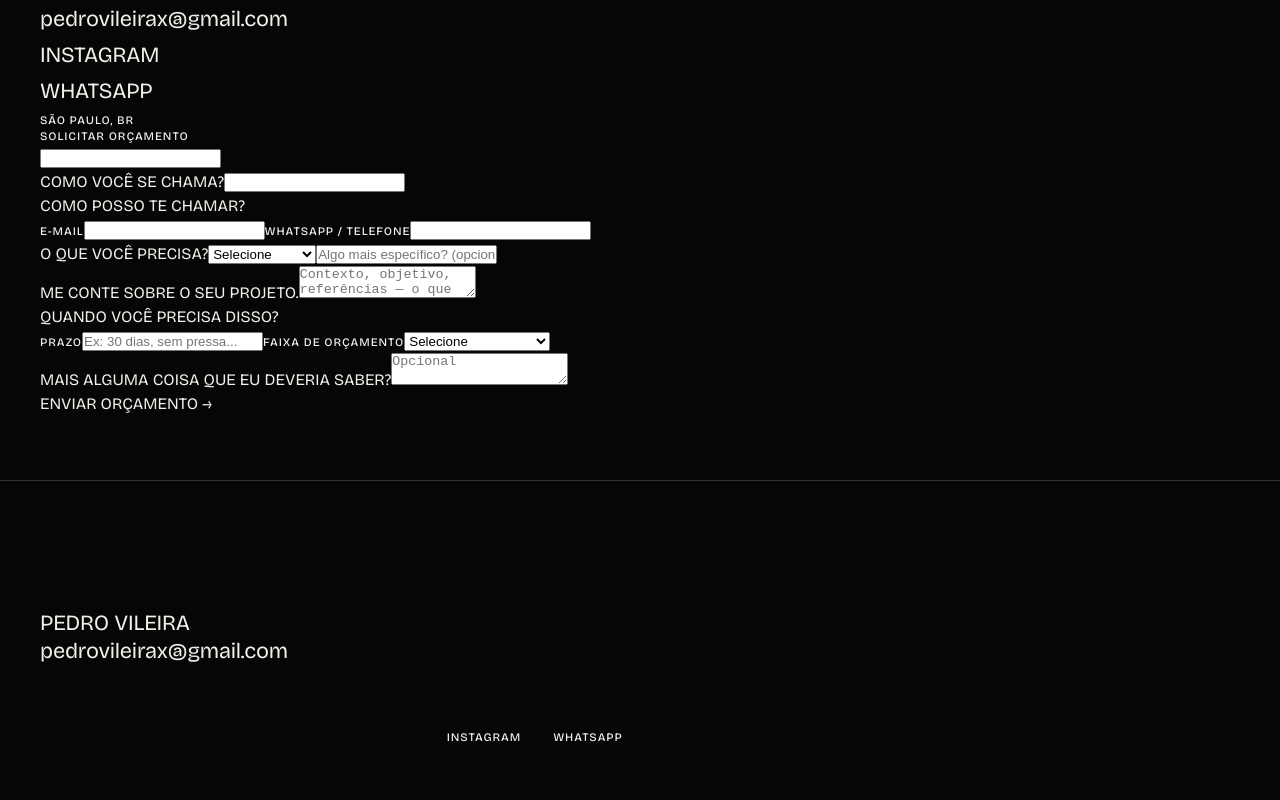
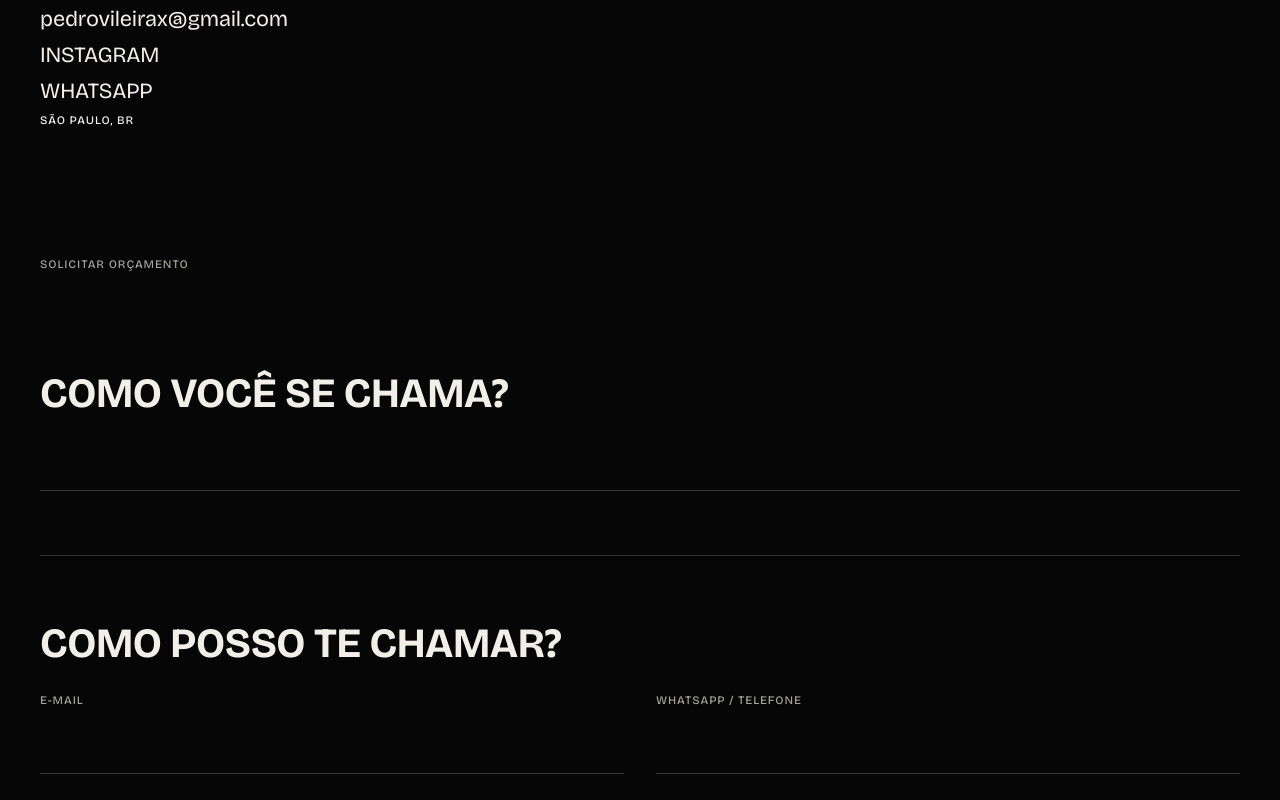
Before and after one commit to pedroislva13/pedro.viliera, a Next.js app: page /contact in a window 1280 px wide. Shown: the part 860-1660 px from the top of the page. Built offline with nearby package versions, Linux system fonts and the light colour scheme.

Commit message:
Update globals.css

```diff
--- a/styles/globals.css
+++ b/styles/globals.css
@@ -184,30 +184,56 @@ button { font: inherit; color: inherit; background: none; border: 0; cursor: poi
   .sticker--c { bottom: -6%; left: 8%; }
 }
 
-/* ===== FORMULÁRIO DE ORÇAMENTO (página CONTACT) ===== */
-.qf-wrap { margin-top: var(--sp-5); max-width: 42rem; }
-.qf-wrap__title { color: var(--color-muted); margin-bottom: var(--sp-2); }
-.qf { display: flex; flex-direction: column; gap: var(--sp-2); }
-.qf__row { display: grid; grid-template-columns: 1fr; gap: var(--sp-2); }
-@media (min-width: 640px) { .qf__row { grid-template-columns: 1fr 1fr; } }
-.qf__field { display: flex; flex-direction: column; gap: 0.35rem; }
-.qf__field > span { color: var(--color-muted); }
-.qf input, .qf select, .qf textarea {
-  background: transparent; border: 0; border-bottom: 1px solid var(--color-line);
-  color: var(--color-text); font-family: var(--font-sans); font-size: var(--fs-body);
-  padding: 0.5em 0; border-radius: 0; resize: vertical; transition: border-color var(--dur-fast) var(--ease);
+/* ===== FORMULÁRIO DE ORÇAMENTO (página CONTACT) — layout editorial, grande, uma pergunta por vez ===== */
+.qform-wrap { margin-top: var(--sp-5); }
+.qform-wrap__title { color: var(--color-muted); margin-bottom: var(--sp-3); }
+.qform { display: flex; flex-direction: column; width: 100%; } /* ocupa toda a largura útil da seção (herdada de .page) */
+.qform__field { padding-block: var(--sp-4); border-bottom: 1px solid var(--color-line); display: flex; flex-direction: column; gap: var(--sp-2); }
+.qform__field:first-child { padding-top: 0; }
+/* 🎨 PEDRO — tamanho das perguntas grandes */
+.qform__q { font-family: var(--font-sans); font-weight: 700; font-size: clamp(1.5rem, 3.4vw, 2.6rem); line-height: 1.15; letter-spacing: -0.01em; max-width: 26ch; }
+.qform input, .qform select, .qform textarea {
+  background: transparent; border: 0; border-bottom: 1px solid var(--color-line); border-radius: 0;
+  color: var(--color-text); font-family: var(--font-sans); font-size: clamp(1.1rem, 2vw, 1.5rem);
+  padding: 0.6em 0; width: 100%; resize: none; transition: border-color var(--dur-fast) var(--ease);
 }
-.qf select { appearance: none; }
-.qf select option { background: var(--color-background); color: var(--color-text); }
-.qf input:focus, .qf select:focus, .qf textarea:focus { border-color: var(--color-accent); outline: none; }
-.qf__err { color: var(--color-accent); }
-.qf__bot { position: absolute; left: -9999px; width: 1px; height: 1px; opacity: 0; }
-.qf__submit { align-self: flex-start; margin-top: var(--sp-2); padding: 0.9em 1.8em; border: 1px solid var(--color-text); border-radius: 999px; transition: background var(--dur-fast) var(--ease), color var(--dur-fast) var(--ease); }
-.qf__submit:hover:not(:disabled) { background: var(--color-text); color: var(--color-background); }
-.qf__submit:disabled { opacity: 0.5; cursor: default; }
-.qf__done { padding-block: var(--sp-3); display: flex; flex-direction: column; gap: 0.4rem; }
-.qf__done .t-micro { color: var(--color-muted); }
+.qform select { appearance: none; }
+.qform select option { background: var(--color-background); color: var(--color-text); }
+.qform input:focus, .qform select:focus, .qform textarea:focus { border-color: var(--color-accent); outline: none; }
+.qform__briefing { min-height: 14rem; } /* campo de briefing bem maior que os demais */
+.qform__textarea-sm { min-height: 6rem; }
+.qform__secondary { font-size: var(--fs-subtitle); color: var(--color-muted); margin-top: var(--sp-1); }
+.qform__sub { display: grid; grid-template-columns: 1fr; gap: var(--sp-3); margin-top: var(--sp-1); }
+@media (min-width: 640px) { .qform__sub { grid-template-columns: 1fr 1fr; } }
+.qform__subfield { display: flex; flex-direction: column; gap: 0.4rem; }
+.qform__subfield > span { color: var(--color-muted); }
+.qform__err { color: var(--color-accent); }
+.qform__bot { position: absolute; left: -9999px; width: 1px; height: 1px; opacity: 0; }
+.qform__submit {
+  align-self: flex-start; margin-top: var(--sp-4); padding: 1.1em 2.4em;
+  font-family: var(--font-sans); font-weight: 700; font-size: clamp(1rem, 1.6vw, 1.25rem); letter-spacing: 0.02em; text-transform: uppercase;
+  border: 1px solid var(--color-text); border-radius: 999px; color: var(--color-text);
+  transition: background var(--dur-fast) var(--ease), color var(--dur-fast) var(--ease), transform var(--dur-fast) var(--ease);
+}
+.qform__submit:hover:not(:disabled) { background: var(--color-text); color: var(--color-background); transform: translateX(0.3rem); }
+.qform__submit:disabled { opacity: 0.5; cursor: default; }
+@media (max-width: 767px) { .qform__submit { align-self: stretch; text-align: center; } }
+.qform__done { padding-block: var(--sp-5); display: flex; flex-direction: column; gap: var(--sp-2); }
 
-/* ===== CAOS TIPOGRÁFICO — título "LET'S WORK TOGETHER." no CONTACT ===== */
-.chaos__ch { display: inline-block; transition: transform 0.25s var(--ease), color 0.25s var(--ease); }
-.chaos__ch.is-chaos { transform: rotate(var(--r, 0deg)) scale(var(--s, 1)); }
+/* ===== CAOS TIPOGRÁFICO — "LET'S WORK TOGETHER." no CONTACT =====
+   Cada letra é um <span> independente. O hover do navegador (:hover) já isola o efeito
+   automaticamente na letra sob o mouse — as outras nunca são afetadas, sem necessidade de JS. */
+.chaos__ch { display: inline-block; position: relative; transition: color 0.2s var(--ease), transform 0.2s var(--ease); }
+.chaos__ch:hover { color: var(--cc); font-family: var(--cf); transform: rotate(var(--r)) scale(var(--s)); }
+.chaos__ch[data-glyph]:hover { color: transparent; } /* esconde a letra real para dar lugar ao símbolo */
+.chaos__ch[data-glyph]::after {
+  content: attr(data-glyph); position: absolute; inset: 0;
+  color: var(--cc); font-family: var(--cf); opacity: 0;
+  transform: rotate(var(--r)) scale(var(--s)); pointer-events: none;
+  transition: opacity 0.2s var(--ease), transform 0.2s var(--ease);
+}
+.chaos__ch[data-glyph]:hover::after { opacity: 1; }
+/* Prévia automática no mobile (dispara uma vez, simula o hover em todas as letras com leve ritmo) */
+.is-chaos-preview .chaos__ch { color: var(--cc); font-family: var(--cf); transform: rotate(var(--r)) scale(var(--s)); transition-delay: var(--d, 0ms); }
+.is-chaos-preview .chaos__ch[data-glyph] { color: transparent; }
+.is-chaos-preview .chaos__ch[data-glyph]::after { opacity: 1; transition-delay: var(--d, 0ms); }
```
